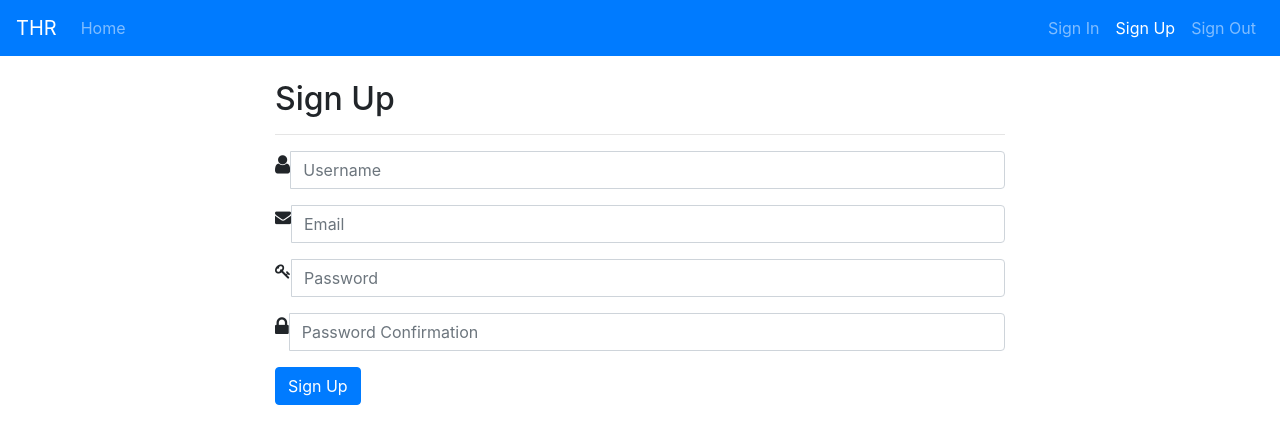
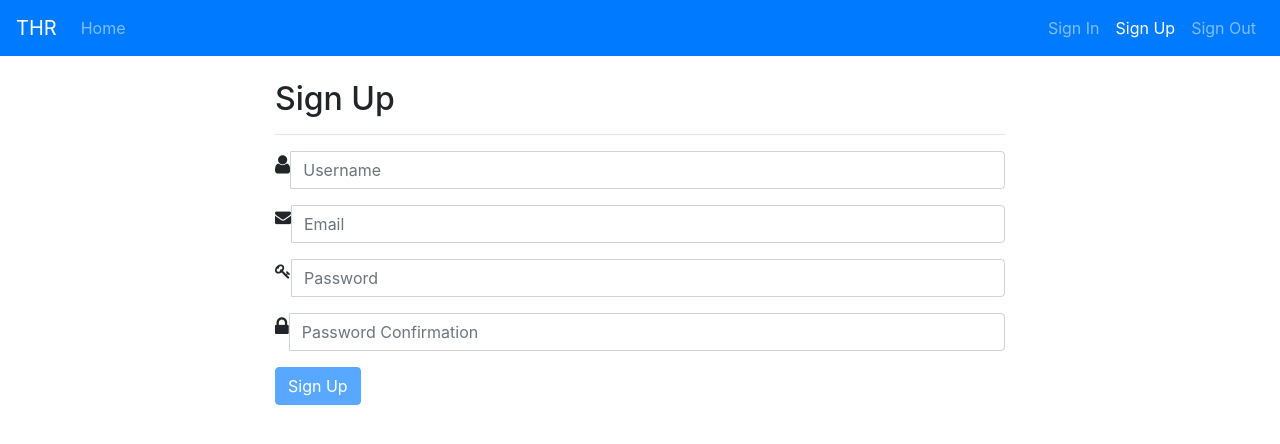
Before and after one commit to moeabdol/mean-hr-frontend, an Angular app: page /signup in a window 1280 px wide. Shown: the top 444 px of the page. Built offline with nearby package versions, Linux system fonts and the light colour scheme.

Commit message:
Implement basic signup form validation

```diff
--- a/src/app/components/signup/signup.component.html
+++ b/src/app/components/signup/signup.component.html
@@ -5,13 +5,24 @@
       <h2 class="display-5">Sign Up</h2>
       <hr />
 
-      <form [formGroup]="form">
+      <form [formGroup]="form" (submit)="onSubmit()">
         <div class="form-group">
           <div class="input-group">
             <div class="input-group-addon">
               <i class="fa fa-user fa-lg" aria-hidden="true"></i>
             </div>
-            <input type="text" name="username" autocomplete="off" class="form-control" placeholder="Username">
+            <input type="text" name="username" autocomplete="off"
+              class="form-control" placeholder="Username"
+              formControlName="username" [ngClass]="{
+              'is-invalid': form.controls.username.invalid && (form.controls.username.dirty || form.controls.username.touched),
+              'is-valid': form.controls.username.valid && (form.controls.username.dirty || form.controls.username.touched)
+              }">
+          </div>
+
+          <div class="text-danger" *ngIf="form.controls.username.errors && (form.controls.username.dirty || form.controls.username.touched)">
+            <p *ngIf="form.controls.username.errors?.required">Username is required.</p>
+            <p *ngIf="form.controls.username.errors?.minlength">Username must be at least (2) characters.</p>
+            <p *ngIf="form.controls.username.errors?.maxlength">Username must be at most (50) characters.</p>
           </div>
         </div>
 
@@ -20,7 +31,17 @@
             <div class="input-group-addon">
               <i class="fa fa-envelope" aria-hidden="true"></i>
             </div>
-            <input type="email" name="email" autocomplete="off" class="form-control" placeholder="Email">
+            <input type="email" name="email" autocomplete="off"
+              class="form-control" placeholder="Email" formControlName="email"
+              [ngClass]="{
+              'is-invalid': form.controls.email.invalid && (form.controls.email.dirty || form.controls.email.touched),
+              'is-valid': form.controls.email.valid && (form.controls.email.dirty || form.controls.email.touched)
+              }">
+          </div>
+
+          <div class="text-danger" *ngIf="form.controls.email.errors && (form.controls.email.dirty || form.controls.email.touched)">
+            <p *ngIf="form.controls.email.errors?.required">Email is required.</p>
+            <p *ngIf="form.controls.email.errors?.invalidEmail">Email must be a valid email address.</p>
           </div>
         </div>
 
@@ -29,7 +50,16 @@
             <div class="input-group-addon">
               <i class="fa fa-key" aria-hidden="true"></i>
             </div>
-            <input type="password" name="password" class="form-control" placeholder="Password">
+            <input type="password" name="password" class="form-control"
+              placeholder="Password" formControlName="password" [ngClass]="{
+              'is-invalid': form.controls.password.invalid && (form.controls.password.dirty || form.controls.password.touched),
+              'is-valid': form.controls.password.valid && (form.controls.password.dirty || form.controls.password.touched)
+              }">
+          </div>
+
+          <div class="text-danger" *ngIf="form.controls.password.errors && (form.controls.password.dirty || form.controls.password.touched)">
+            <p *ngIf="form.controls.password.errors?.required">Password is required.</p>
+            <p *ngIf="form.controls.password.errors?.minlength">Password must be at least (8) characters long.</p>
           </div>
         </div>
 
@@ -38,11 +68,21 @@
             <div class="input-group-addon">
               <i class="fa fa-lock fa-lg" aria-hidden="true"></i>
             </div>
-            <input type="password" name="confirmation" class="form-control" placeholder="Password Confirmation">
+            <input type="password" name="confirmation" class="form-control"
+              placeholder="Password Confirmation"
+              formControlName="confirmation" [ngClass]="{
+              'is-invalid': form.controls.confirmation.invalid && (form.controls.confirmation.dirty || form.controls.confirmation.touched),
+              'is-valid': form.controls.confirmation.valid && (form.controls.confirmation.dirty || form.controls.confirmation.touched)
+              }">
+          </div>
+
+          <div class="text-danger" *ngIf="form.controls.confirmation.errors && (form.controls.confirmation.dirty || form.controls.confirmation.touched)">
+            <p *ngIf="form.controls.confirmation.errors?.required">Password confirmation is required.</p>
           </div>
         </div>
 
-        <input type="button" class="btn btn-primary" value="Sign Up">
+        <input [disabled]="form.invalid" type="submit" class="btn btn-primary"
+          value="Sign Up">
       </form>
     </div>
   </div>
--- a/src/app/components/signup/signup.component.ts
+++ b/src/app/components/signup/signup.component.ts
@@ -17,10 +17,33 @@ export class SignupComponent implements OnInit {
 
   createForm() {
     this.form = this._formBuilder.group({
-      username: [''],
-      email: [''],
-      password: [''],
-      confirmation: ['']
+      username: ['', Validators.compose([
+        Validators.required,
+        Validators.minLength(2),
+        Validators.maxLength(50)
+      ])],
+      email: ['', Validators.compose([
+        Validators.required,
+        this.validateEmail
+      ])],
+      password: ['', Validators.compose([
+        Validators.required,
+        Validators.minLength(8)
+      ])],
+      confirmation: ['', Validators.required]
     });
   }
+
+  validateEmail(control) {
+    const regExp = new RegExp(/^\w+([.-]?\w+)*@\w+([.-]?\w+)*(\.\w{2,3})+$/);
+    if (regExp.test(control.value)) {
+      return null;
+    } else {
+      return { 'invalidEmail': true };
+    }
+  }
+
+  onSubmit() {
+    console.log(this.form.value);
+  }
 }
```
